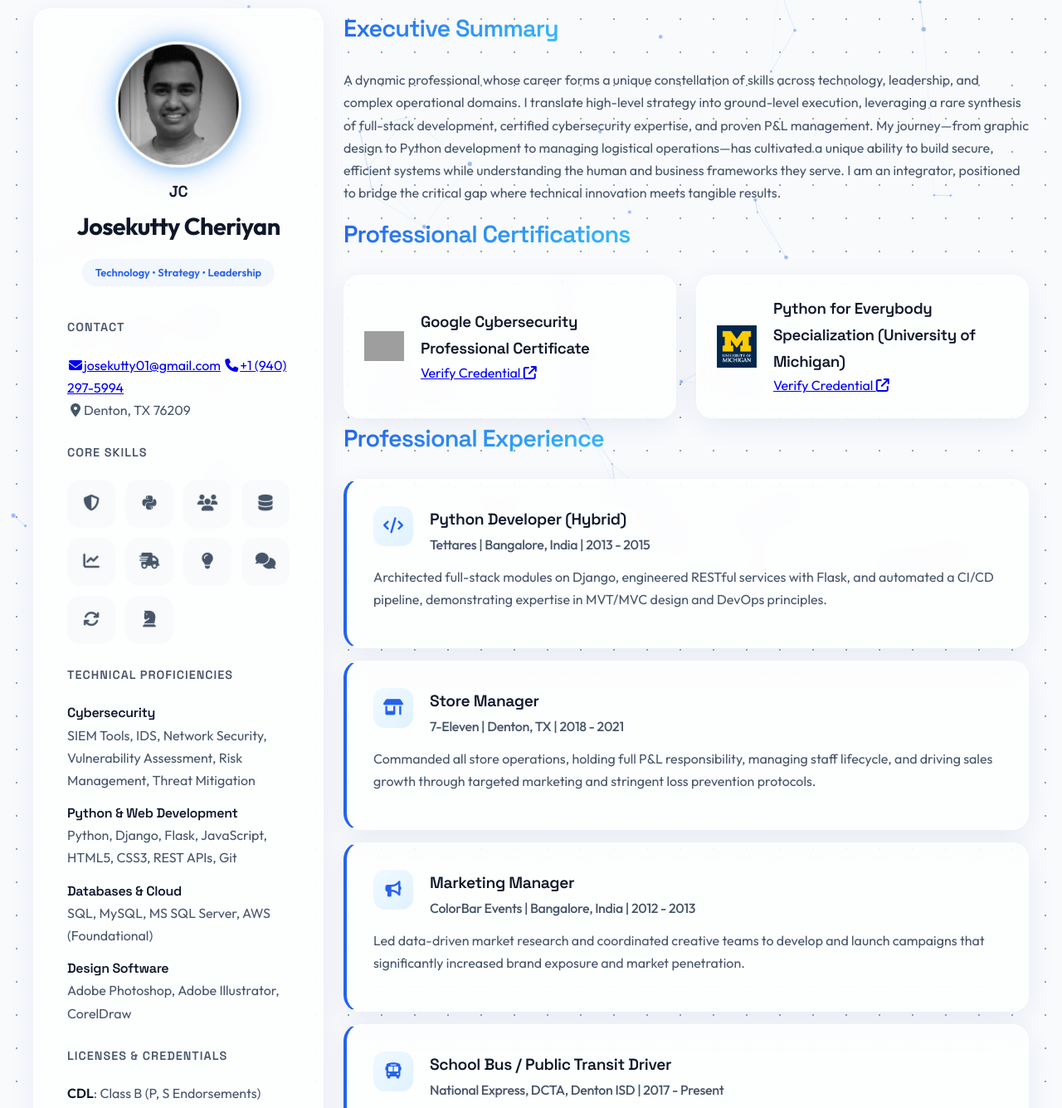
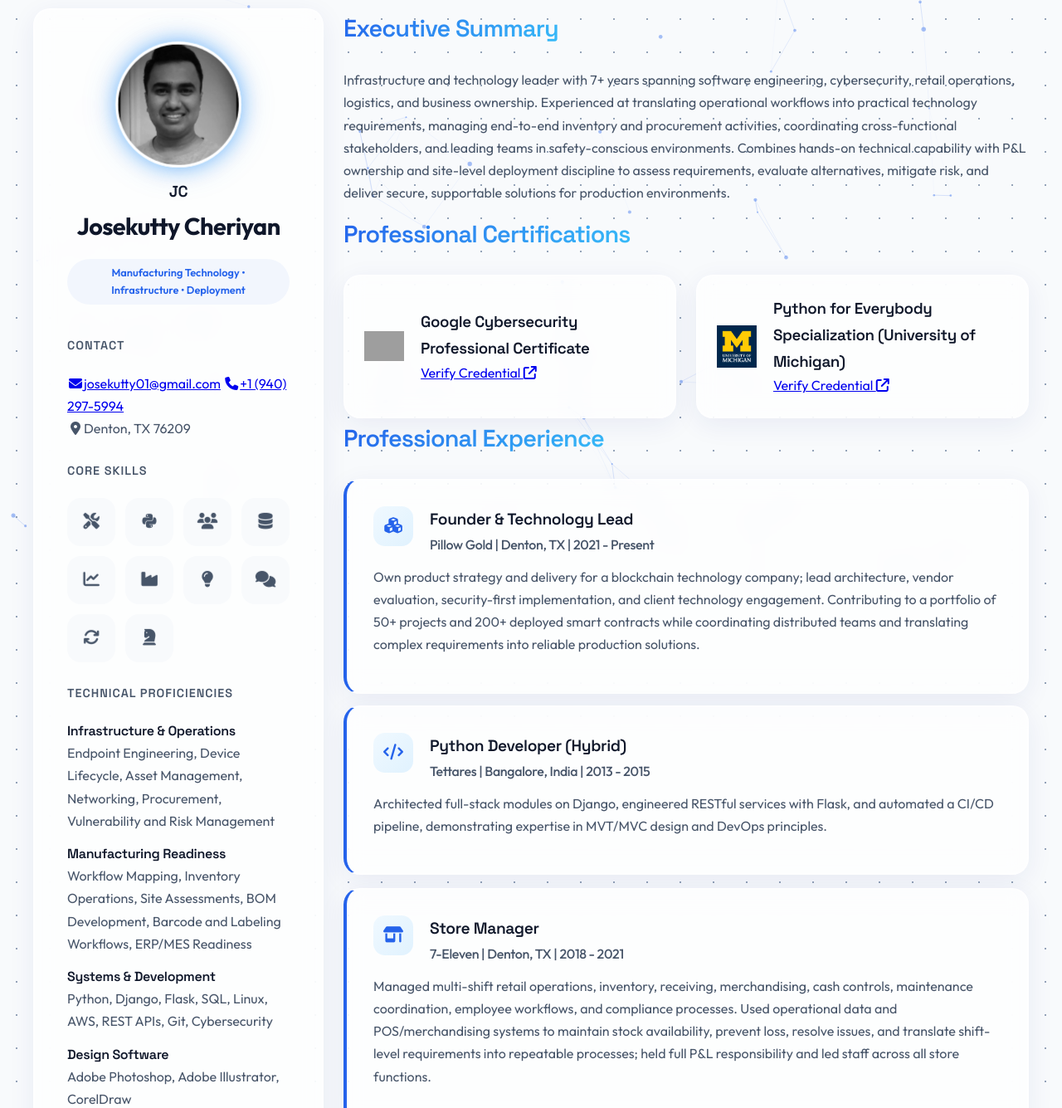
Before and after one commit to jsepkt/myresume, a plain HTML site: page index.html in a window 1280 px wide. Shown: the part 77-1412 px from the top of the page at 83% size. Drawn offline with nearby package versions, Linux system fonts and the light colour scheme; grey boxes are pictures that could not be loaded.

Commit message:
Tailor resume for manufacturing infrastructure role
Update experience, infrastructure skills, and summary for the Lubrizol manufacturing device deployment opportunity.

Co-authored-by: Copilot <223556219+Copilot@users.noreply.github.com>

```diff
--- a/index.html
+++ b/index.html
@@ -3,7 +3,7 @@
 <head>
     <meta charset="UTF-8">
     <meta name="viewport" content="width=device-width, initial-scale=1.0">
-    <title>Josekutty Cheriyan | Digital Executive Profile</title>
+    <title>Josekutty Cheriyan | Manufacturing Technology & Infrastructure Leader</title>
 
     <!-- Schema.org Microdata for Resume (Optional, but highly professional for SEO/parsing) -->
     <script type="application/ld+json">
@@ -11,8 +11,8 @@
       "@context": "https://schema.org",
       "@type": "Person",
       "name": "Josekutty Cheriyan",
-      "jobTitle": "Digital Executive, Technology & Strategy Leader",
-      "url": "YOUR_PERSONAL_PORTFOLIO_URL_HERE",
+      "jobTitle": "Manufacturing Technology, Infrastructure & Deployment Leader",
+      "url": "https://jsepkt.github.io/myresume/",
       "email": "josekutty01@gmail.com",
       "telephone": "+19402975994",
       "address": {
@@ -40,7 +40,7 @@
           "educationalCredentialAwarded": "Bachelor of Science, Computer Science"
         }
       ],
-      "knowsAbout": ["Cybersecurity", "Python", "Leadership", "SQL", "Cloud Computing", "Logistics", "Project Management", "Full-Stack Development"]
+      "knowsAbout": ["Manufacturing Technology", "Device Deployment", "Cybersecurity", "Python", "ERP/MES Readiness", "Inventory Operations", "Endpoint Infrastructure", "Project Management"]
     }
     </script>
 
@@ -80,7 +80,7 @@
                             <h1 class="name-initials" aria-label="Josekutty Cheriyan initials">JC</h1>
                             <p class="full-name">Josekutty Cheriyan</p>
                         </div>
-                        <p class="tagline">Technology • Strategy • Leadership</p>
+                        <p class="tagline">Manufacturing Technology • Infrastructure • Deployment</p>
                     </section>
 
                     <section class="sidebar-block contact-info" aria-labelledby="contact-heading"> <!-- Semantic section, added aria-labelledby -->
@@ -93,12 +93,12 @@
                     <section class="sidebar-block core-skills" aria-labelledby="core-skills-heading">
                          <h3 id="core-skills-heading">Core Skills</h3>
                          <div class="interactive-skills-grid" role="list"> <!-- Added role="list" for semantic group of skills -->
-                            <div class="skill-icon-wrap" data-skill="Cybersecurity" role="listitem" tabindex="0"><i class="fa-solid fa-shield-halved" aria-hidden="true"></i><span class="sr-only">Cybersecurity</span></div>
+                            <div class="skill-icon-wrap" data-skill="Device Deployment" role="listitem" tabindex="0"><i class="fa-solid fa-screwdriver-wrench" aria-hidden="true"></i><span class="sr-only">Device Deployment</span></div>
                             <div class="skill-icon-wrap" data-skill="Python" role="listitem" tabindex="0"><i class="fa-brands fa-python" aria-hidden="true"></i><span class="sr-only">Python</span></div>
                             <div class="skill-icon-wrap" data-skill="Leadership" role="listitem" tabindex="0"><i class="fa-solid fa-users" aria-hidden="true"></i><span class="sr-only">Leadership</span></div>
                             <div class="skill-icon-wrap" data-skill="SQL/Databases" role="listitem" tabindex="0"><i class="fa-solid fa-database" aria-hidden="true"></i><span class="sr-only">SQL/Databases</span></div>
                             <div class="skill-icon-wrap" data-skill="Financial Acumen" role="listitem" tabindex="0"><i class="fa-solid fa-chart-line" aria-hidden="true"></i><span class="sr-only">Financial Acumen</span></div>
-                            <div class="skill-icon-wrap" data-skill="Logistics" role="listitem" tabindex="0"><i class="fa-solid fa-truck-fast" aria-hidden="true"></i><span class="sr-only">Logistics</span></div>
+                            <div class="skill-icon-wrap" data-skill="Manufacturing Operations" role="listitem" tabindex="0"><i class="fa-solid fa-industry" aria-hidden="true"></i><span class="sr-only">Manufacturing Operations</span></div>
                             <div class="skill-icon-wrap" data-skill="Problem-Solving" role="listitem" tabindex="0"><i class="fa-solid fa-lightbulb" aria-hidden="true"></i><span class="sr-only">Problem-Solving</span></div>
                             <div class="skill-icon-wrap" data-skill="Communication" role="listitem" tabindex="0"><i class="fa-solid fa-comments" aria-hidden="true"></i><span class="sr-only">Communication</span></div>
                             <div class="skill-icon-wrap" data-skill="Adaptability" role="listitem" tabindex="0"><i class="fa-solid fa-arrows-rotate" aria-hidden="true"></i><span class="sr-only">Adaptability</span></div>
@@ -109,9 +109,9 @@
                     <section class="sidebar-block technical-proficiencies" aria-labelledby="tech-prof-heading">
                         <h3 id="tech-prof-heading">Technical Proficiencies</h3>
                         <div class="tech-skills-list">
-                            <h4>Cybersecurity</h4><p>SIEM Tools, IDS, Network Security, Vulnerability Assessment, Risk Management, Threat Mitigation</p>
-                            <h4>Python & Web Development</h4><p>Python, Django, Flask, JavaScript, HTML5, CSS3, REST APIs, Git</p>
-                            <h4>Databases & Cloud</h4><p>SQL, MySQL, MS SQL Server, AWS (Foundational)</p>
+                            <h4>Infrastructure & Operations</h4><p>Endpoint Engineering, Device Lifecycle, Asset Management, Networking, Procurement, Vulnerability and Risk Management</p>
+                            <h4>Manufacturing Readiness</h4><p>Workflow Mapping, Inventory Operations, Site Assessments, BOM Development, Barcode and Labeling Workflows, ERP/MES Readiness</p>
+                            <h4>Systems & Development</h4><p>Python, Django, Flask, SQL, Linux, AWS, REST APIs, Git, Cybersecurity</p>
                             <h4>Design Software</h4><p>Adobe Photoshop, Adobe Illustrator, CorelDraw</p>
                         </div>
                     </section>
@@ -138,7 +138,7 @@
         <main class="main-content" id="main-content-start" aria-label="Resume Content">
             <section class="executive-summary" aria-labelledby="summary-heading">
                 <h2 id="summary-heading">Executive Summary</h2>
-                <p>A dynamic professional whose career forms a unique constellation of skills across technology, leadership, and complex operational domains. I translate high-level strategy into ground-level execution, leveraging a rare synthesis of full-stack development, certified cybersecurity expertise, and proven P&L management. My journey—from graphic design to Python development to managing logistical operations—has cultivated a unique ability to build secure, efficient systems while understanding the human and business frameworks they serve. I am an integrator, positioned to bridge the critical gap where technical innovation meets tangible results.</p>
+                <p>Infrastructure and technology leader with 7+ years spanning software engineering, cybersecurity, retail operations, logistics, and business ownership. Experienced at translating operational workflows into practical technology requirements, managing end-to-end inventory and procurement activities, coordinating cross-functional stakeholders, and leading teams in safety-conscious environments. Combines hands-on technical capability with P&L ownership and site-level deployment discipline to assess requirements, evaluate alternatives, mitigate risk, and deliver secure, supportable solutions for production environments.</p>
             </section>
 
             <section class="professional-certifications" aria-labelledby="certs-heading">
@@ -164,6 +164,16 @@
             <section class="professional-experience" aria-labelledby="experience-heading">
                 <h2 id="experience-heading">Professional Experience</h2>
                 <div class="timeline">
+                    <article class="job-entry">
+                        <div class="job-header">
+                            <span class="employer-icon" aria-hidden="true"><i class="fa-solid fa-cubes"></i></span>
+                            <div class="job-title-group">
+                                <h3>Founder & Technology Lead</h3>
+                                <h4>Pillow Gold | Denton, TX | <time datetime="2021">2021</time> - Present</h4>
+                            </div>
+                        </div>
+                        <p>Own product strategy and delivery for a blockchain technology company; lead architecture, vendor evaluation, security-first implementation, and client technology engagement. Contributing to a portfolio of 50+ projects and 200+ deployed smart contracts while coordinating distributed teams and translating complex requirements into reliable production solutions.</p>
+                    </article>
                     <article class="job-entry"> <!-- Changed div to article for semantic job entry -->
                         <div class="job-header">
                             <span class="employer-icon" aria-hidden="true"><i class="fa-solid fa-code"></i></span>
@@ -182,7 +192,7 @@
                                 <h4>7-Eleven | Denton, TX | <time datetime="2018">2018</time> - <time datetime="2021">2021</time></h4>
                             </div>
                         </div>
-                        <p>Commanded all store operations, holding full P&L responsibility, managing staff lifecycle, and driving sales growth through targeted marketing and stringent loss prevention protocols.</p>
+                        <p>Managed multi-shift retail operations, inventory, receiving, merchandising, cash controls, maintenance coordination, employee workflows, and compliance processes. Used operational data and POS/merchandising systems to maintain stock availability, prevent loss, resolve issues, and translate shift-level requirements into repeatable processes; held full P&L responsibility and led staff across all store functions.</p>
                     </article>
                     <article class="job-entry">
                         <div class="job-header">
@@ -257,7 +267,7 @@
     </div>
 
     <footer class="main-footer" role="contentinfo"> <!-- Added role="contentinfo" -->
-        <p>© <time datetime="2025">2025</time> Josekutty Cheriyan. All Rights Reserved.</p> <!-- Added time tag -->
+        <p>© <time datetime="2026">2026</time> Josekutty Cheriyan. All Rights Reserved.</p>
     </footer>
 
     <!-- JS Libraries -->
```
Also changed, not shown: JC_Resume.txt.
